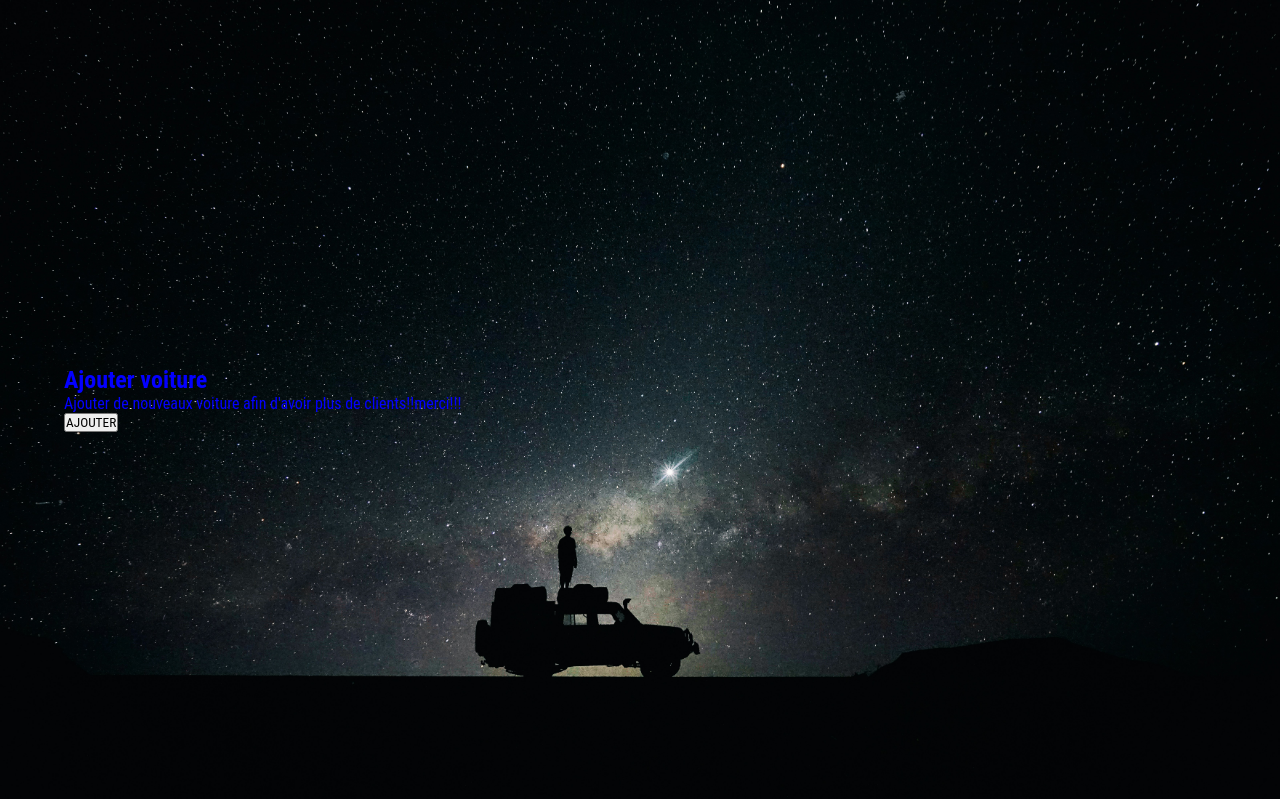
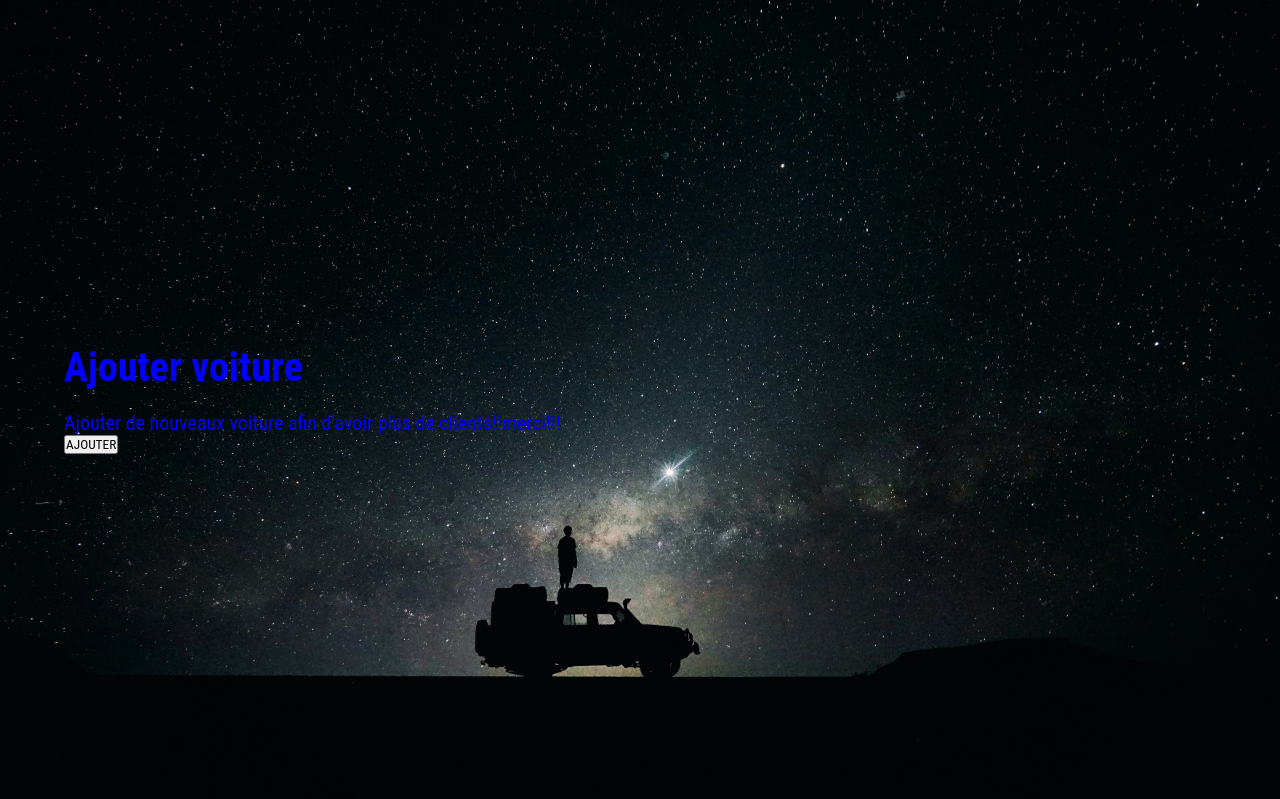
Before and after one commit to CorentintheShadow/flashMCqueen_loc, a PHP site: page / in a window 1280 px wide. Shown: the part 69-868 px from the top of the page. Run offline with PHP 8.4, Linux system fonts and the light colour scheme.

Commit message:
configuration titre et paragraphe

```diff
--- a/design.css
+++ b/design.css
@@ -59,3 +59,12 @@ body{
     color: rgb(4, 0, 255);
     height: 100vh;
 }
+
+.contenu h1 {
+    font-size: 40px;
+}
+
+.contenu p {
+    font-size: 20px;
+    margin-top: 20px;
+}
```
